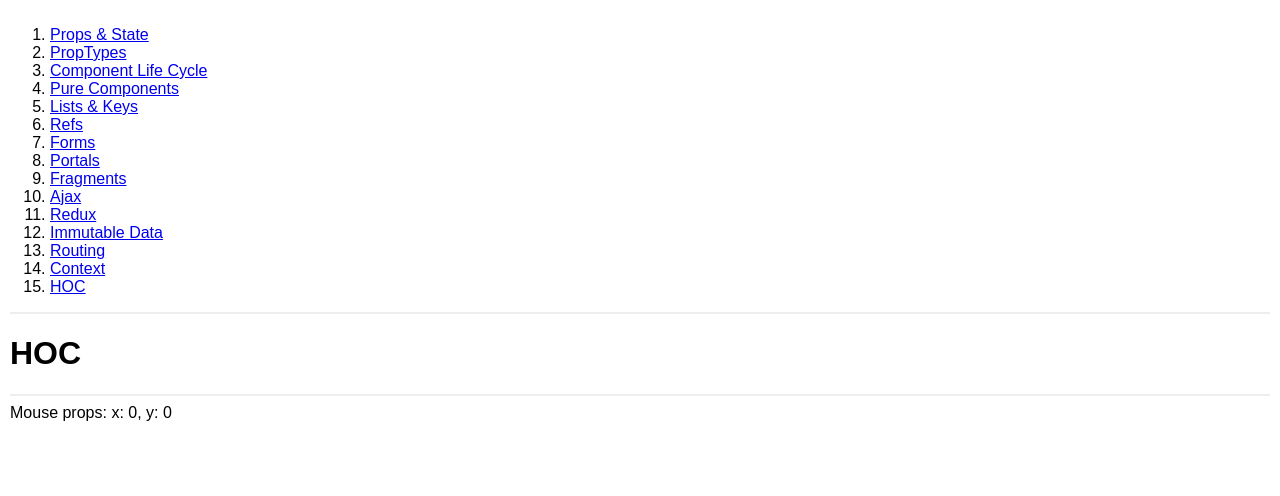
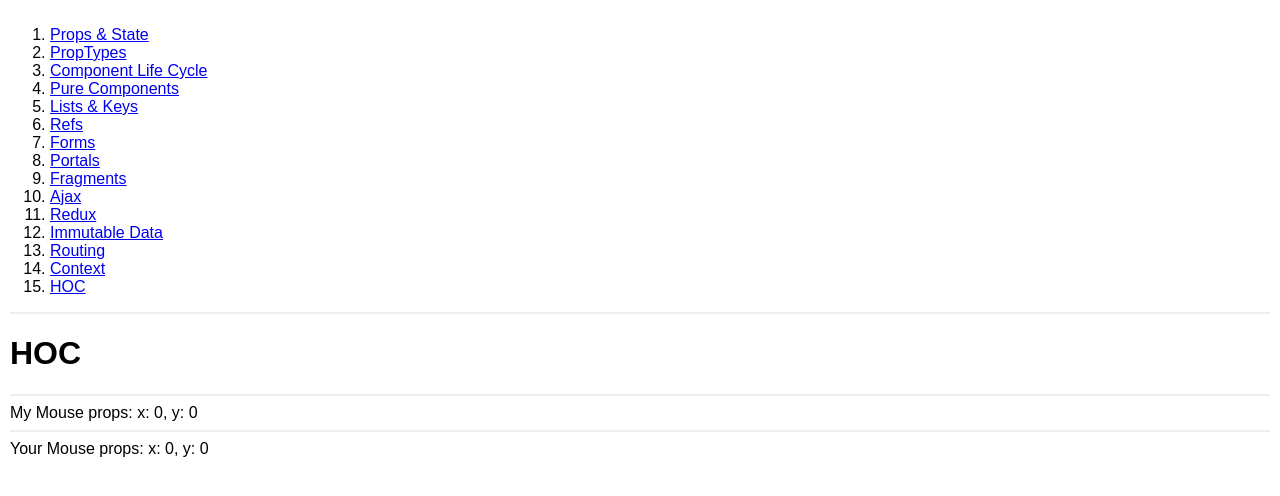
Before and after one commit to asakalou/exadel-react-training, a React (Create React App) app: page /hoc in a window 1280 px wide. Shown: the top 496 px of the page. Built offline with nearby package versions, Linux system fonts and the light colour scheme.

Commit message:
- Adding HOC example

```diff
--- a/src/pages/HOC/HOC.js
+++ b/src/pages/HOC/HOC.js
@@ -8,13 +8,30 @@ class MyComponent extends Component {
         const {mouseX, mouseY} = this.props;
 
         return (
-            <div>Mouse props: {`x: ${mouseX}, y: ${mouseY}`}</div>
+            <div>My Mouse props: {`x: ${mouseX}, y: ${mouseY}`}</div>
         );
     }
 
 }
 
 MyComponent.propTypes = {
+    mouseX: PropTypes.number,
+    mouseY: PropTypes.number
+};
+
+class YourComponent extends Component {
+
+    render() {
+        const {mouseX, mouseY} = this.props;
+
+        return (
+            <div>Your Mouse props: {`x: ${mouseX}, y: ${mouseY}`}</div>
+        );
+    }
+
+}
+
+YourComponent.propTypes = {
     mouseX: PropTypes.number,
     mouseY: PropTypes.number
 };
@@ -50,7 +67,8 @@ const withHOC = (Comp) => {
     }
 };
 
-const WrappedComponent = withHOC(MyComponent);
+const MyWrappedComponent = withHOC(MyComponent);
+const YourWrappedComponent = withHOC(YourComponent);
 
 
 class HOC extends Component {
@@ -61,7 +79,9 @@ class HOC extends Component {
                 <h1>HOC</h1>
                 <hr/>
 
-                <WrappedComponent/>
+                <MyWrappedComponent/>
+                <hr/>
+                <YourWrappedComponent/>
 
             </div>
         );
```
